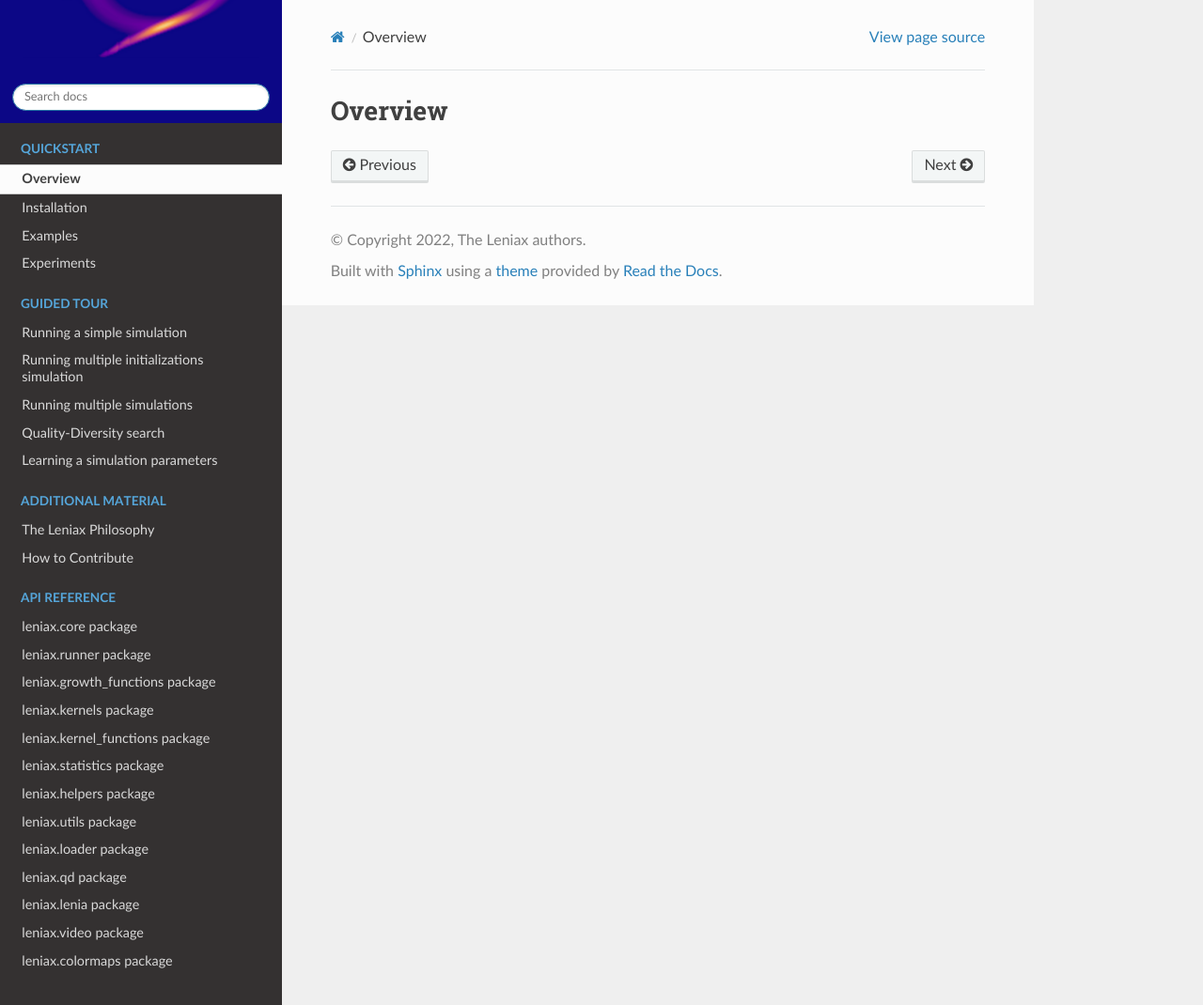
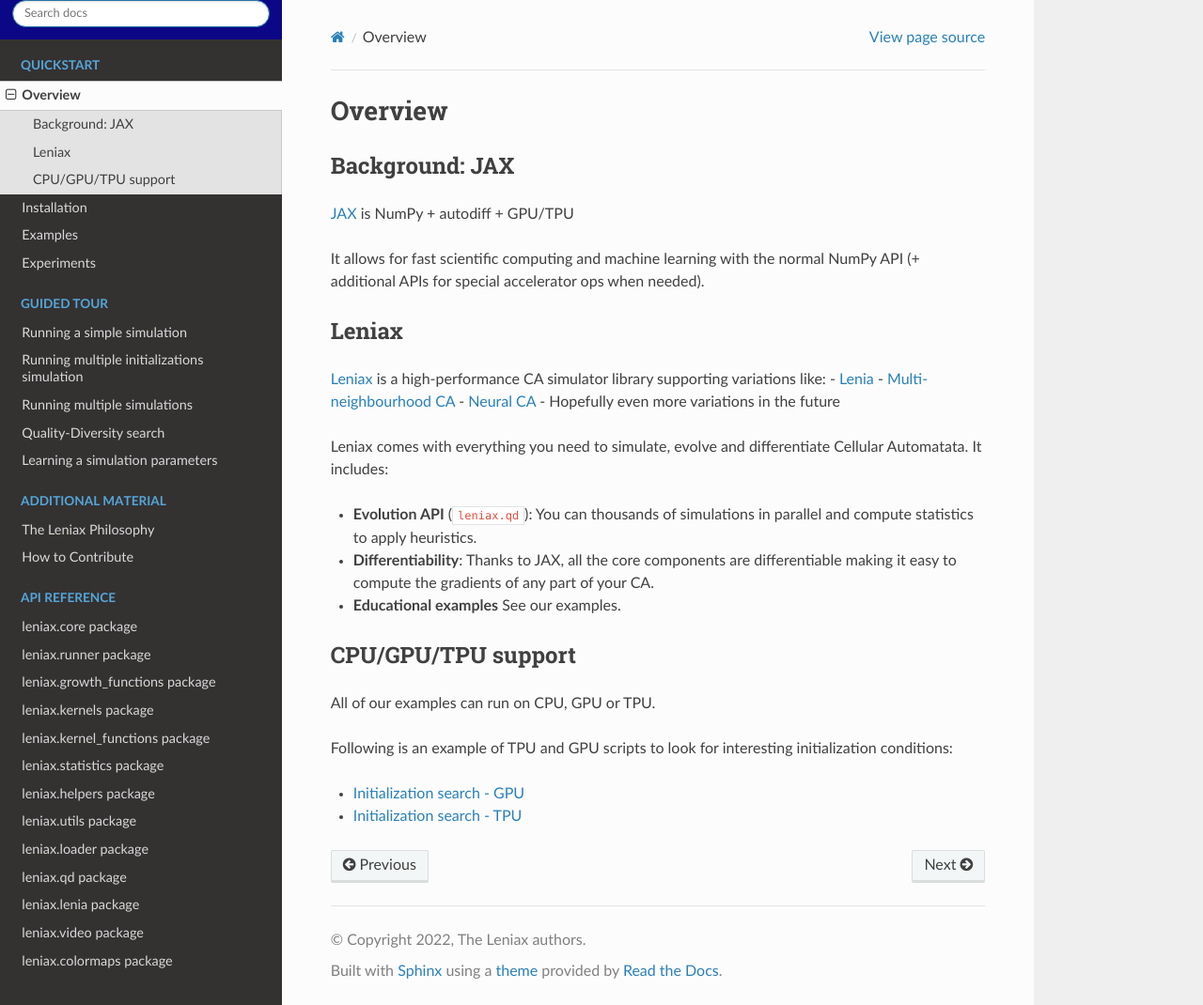
Before and after one commit to morgangiraud/leniax, a Sphinx documentation site: the page built from docs/overview.md, in a window 1280 px wide and 1070 px high. Shown: the whole window at 94% size. Built offline with Sphinx 7.4.7 and the Read the Docs theme 2.0.0, drawn with Linux system fonts in a browser that asks for light colours.

Commit message:
Update installation.md and overview.md

```diff
--- a/docs/overview.md
+++ b/docs/overview.md
@@ -1 +1,33 @@
 # Overview
+
+## Background: JAX
+
+[JAX](https://github.com/google/jax) is NumPy + autodiff + GPU/TPU
+
+It allows for fast scientific computing and machine learning with the normal NumPy API (+ additional APIs for special accelerator ops when needed).
+## Leniax
+
+[Leniax](https://github.com/morgangiraud/leniax) is a high-performance CA simulator library supporting variations like:
+    - [Lenia](https://chakazul.github.io/lenia.html)
+    - [Multi-neighbourhood CA](https://slackermanz.com/understanding-multiple-neighborhood-cellular-automata/)
+    - [Neural CA](https://distill.pub/2020/growing-ca/)
+    - Hopefully even more variations in the future
+
+Leniax comes with everything you need to simulate, evolve and differentiate Cellular Automatata.
+It includes:
+
+* **Evolution API** (`leniax.qd`): You can thousands of simulations in parallel and compute statistics to apply heuristics.
+
+* **Differentiability**: Thanks to JAX, all the core components are differentiable making it easy to compute the gradients of any part of your CA.
+
+* **Educational examples** See our examples.
+
+
+## CPU/GPU/TPU support
+
+All of our examples can run on CPU, GPU or TPU.
+
+Following is an example of TPU and GPU scripts to look for interesting initialization conditions:
+
+* [Initialization search -  GPU](https://colab.research.google.com/drive/1vIOfp3zJa5GLYevE_W3eOS1BJ-FOfegd)
+* [Initialization search -  TPU](https://colab.research.google.com/drive/1Kk1GXUGD6GiCdMy_fgL6LrwR2doDbXP_)
```
Also changed, not shown: docs/installation.md (+16 -0 lines).
